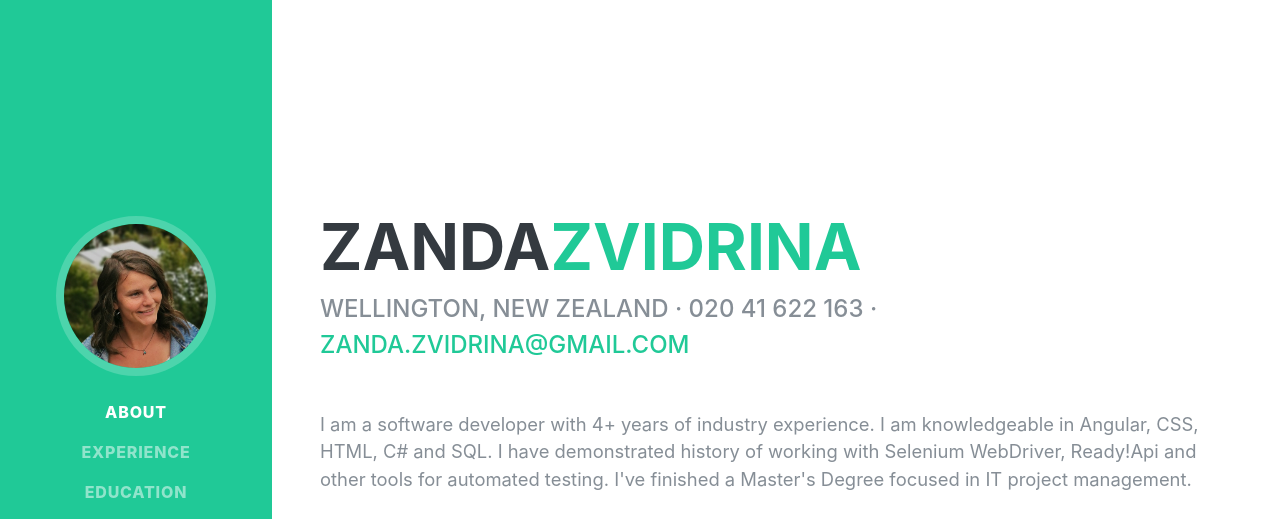
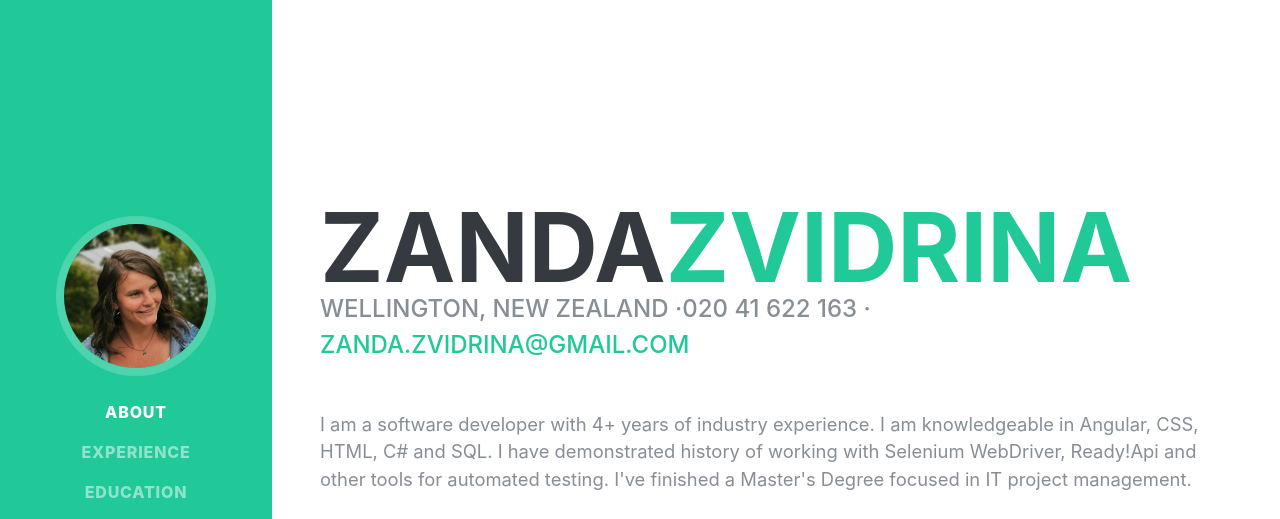
Before and after one commit to zandazvidrina/portfolio, a Gatsby site: page / in a window 1280 px wide. Shown: the top 519 px of the page. Built offline with nearby package versions, Linux system fonts and the light colour scheme; Gatsby itself is replaced by a stand-in of ours; a web font is replaced by a local one.

Commit message:
made padding smaller for mobiles

```diff
--- a/src/assets/sass/_resume-header.scss
+++ b/src/assets/sass/_resume-header.scss
@@ -1,5 +1,6 @@
 .zz-resumeTitle {
-  font-size: 4rem;
+  font-size: 3rem;
+  line-height: 4rem;
 }
 .zz-img-header {
   max-width: 10rem;
@@ -7,7 +8,8 @@
   border: 0.8rem solid fade-out($primary, 0.7);
 }
 .zz-heading-container,
-.zz-subheading {
+.zz-subheading,
+.zz-address-phone {
   display: flex;
   flex-direction: column;
   align-items: center;
@@ -15,8 +17,24 @@
 .zz-separator {
   display: none;
 }
+@media (min-width: $size-sm) {
+  .zz-address-phone {
+    display: inline-block;
+  }
+  .zz-separator:first-of-type{
+      display: inline-block;
+  }
+  .zz-resumeTitle {
+    font-size: 4rem;
+    line-height: 5.5rem;
+  }
+}
 @media (min-width: $size-lg) {
-  .zz-heading-container, .zz-subheading {
+    .zz-resumeTitle {
+        font-size: 6rem;
+      }
+  .zz-heading-container,
+  .zz-subheading {
     display: block;
   }
   .zz-img-header {
--- a/src/assets/sass/_resume-item.scss
+++ b/src/assets/sass/_resume-item.scss
@@ -26,3 +26,10 @@ section.resume-section {
     padding-bottom: 3rem !important;
   }
 }
+
+@media (max-width: $size-sm) {
+  .resume-section.p-4 {
+    padding-left: 1rem !important;
+    padding-right: 1rem !important;
+  }
+}
--- a/src/pages/index.js
+++ b/src/pages/index.js
@@ -25,8 +25,11 @@ const IndexPage = () => (
               <span className="text-primary">{config.lastName}</span>
             </h1>
             <div className="zz-subheading subheading mb-5">
-              {config.address} · {config.phone}{' '}
-              <span className="zz-separator">· </span>
+              <div className="zz-address-phone">
+                {config.address} <span className="zz-separator">· </span>
+                <span>{config.phone} </span>
+                <span className="zz-separator">· </span>
+              </div>
               <a href={`mailto:${config.email}`}>{config.email}</a>
             </div>
           </div>
```
